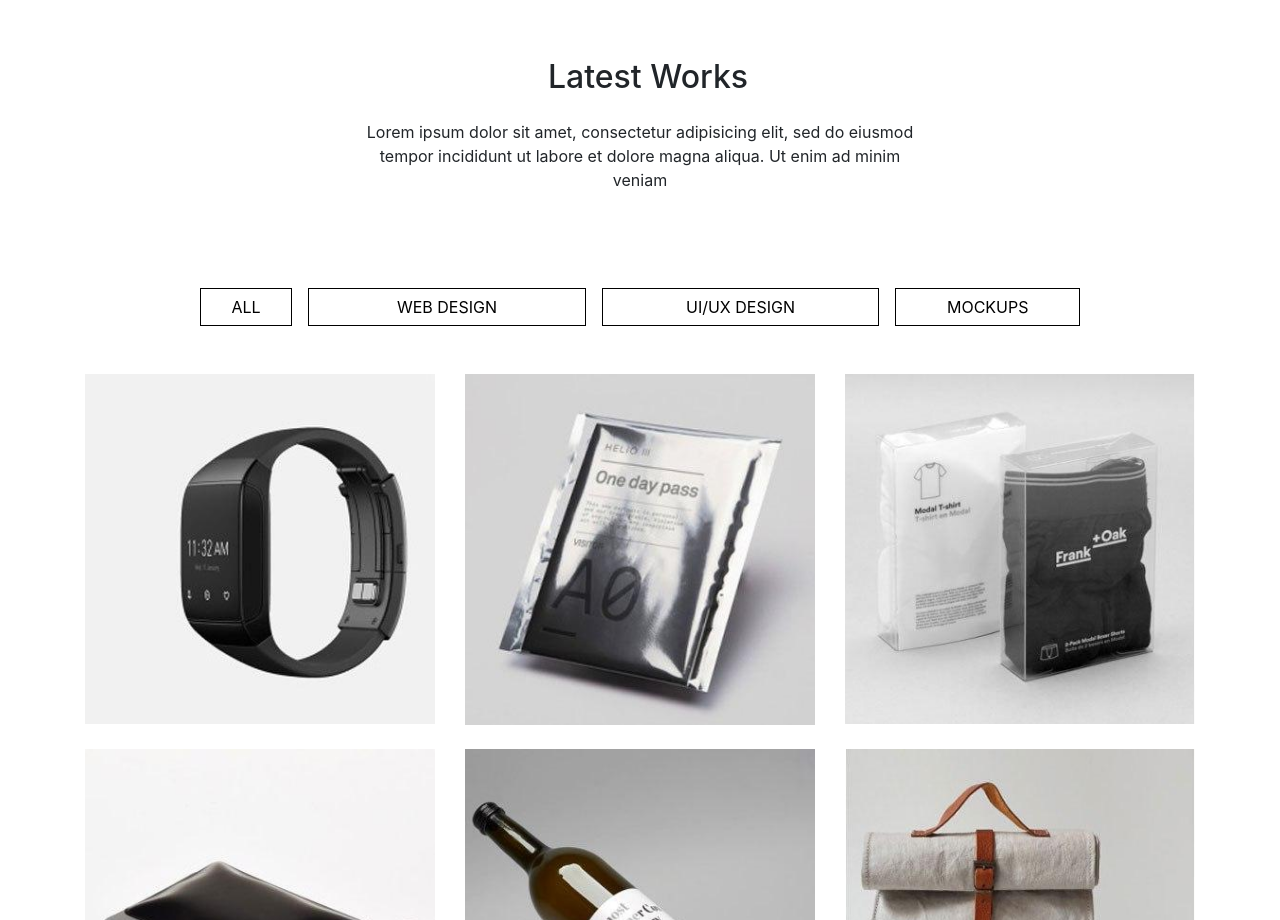
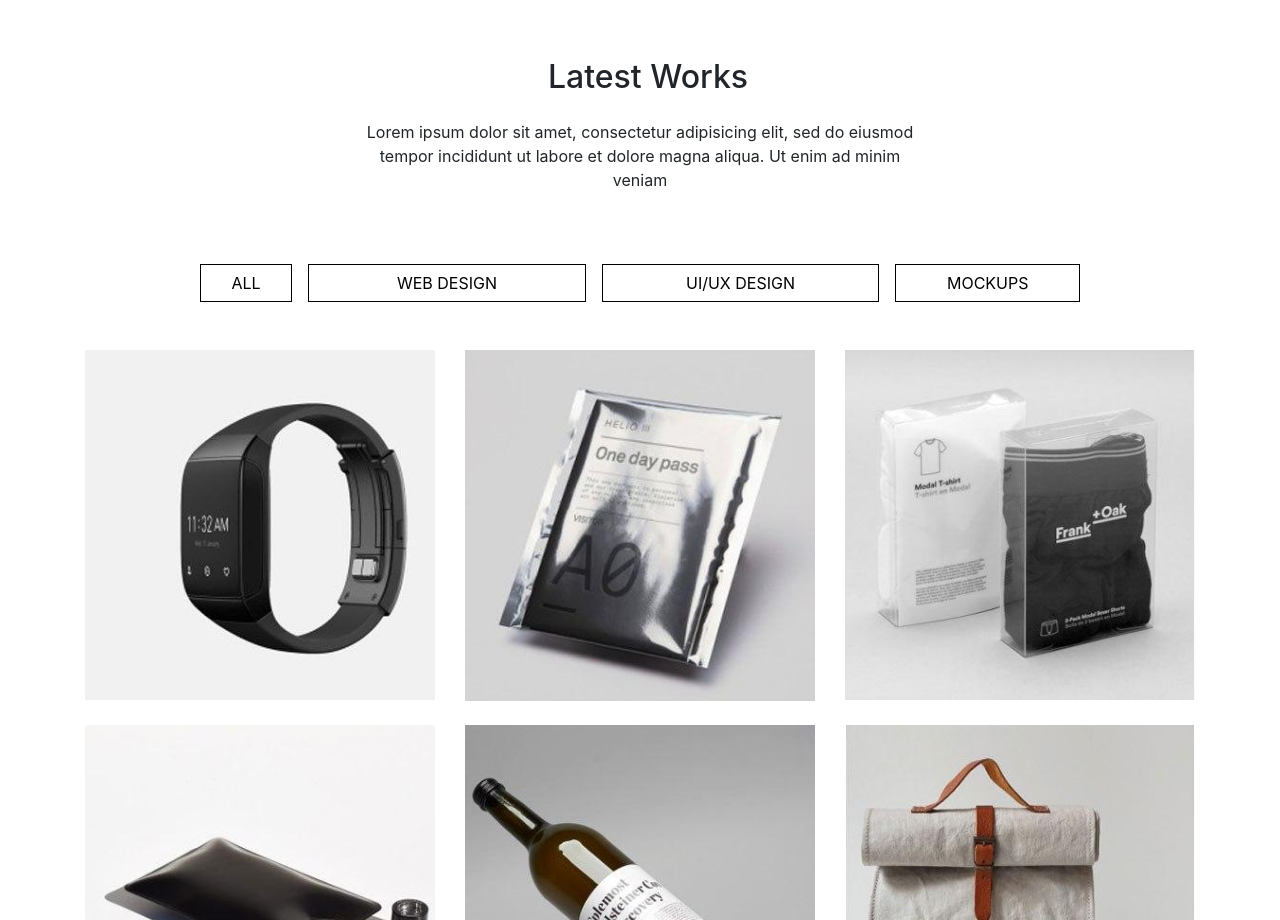
Before and after one commit to anton25polupan/anton25polupan.github.io, a plain HTML site: page Web project/index.html in a window 1280 px wide. Shown: the part 2520-3440 px from the top of the page. Drawn offline with nearby package versions, Linux system fonts and the light colour scheme; a script that the page names is missing.

Commit message:
Update index.html

```diff
--- a/Web project/index.html
+++ b/Web project/index.html
@@ -172,7 +172,7 @@
     <div class="container">
       <div class="col-md-6 offset-md-3 px-0 pt-5 text-center">
         <h2 class="ml-3 mb-4">Latest Works</h2>
-        <p class="pb-5">Lorem ipsum dolor sit amet, consectetur adipisicing elit, sed do eiusmod tempor incididunt ut labore et dolore magna aliqua. Ut enim ad minim veniam</p>
+        <p class="pb-4">Lorem ipsum dolor sit amet, consectetur adipisicing elit, sed do eiusmod tempor incididunt ut labore et dolore magna aliqua. Ut enim ad minim veniam</p>
       </div>
       <div class="works_buttons d-md-flex justify-content-center my-5 text-center list-unstyled">
         <a class="col-sm-12 col-md-1 col-lg-1 my-1 my-md-0 mx-md-2 btn btn-light" href="#" role="button">All</a>
```
